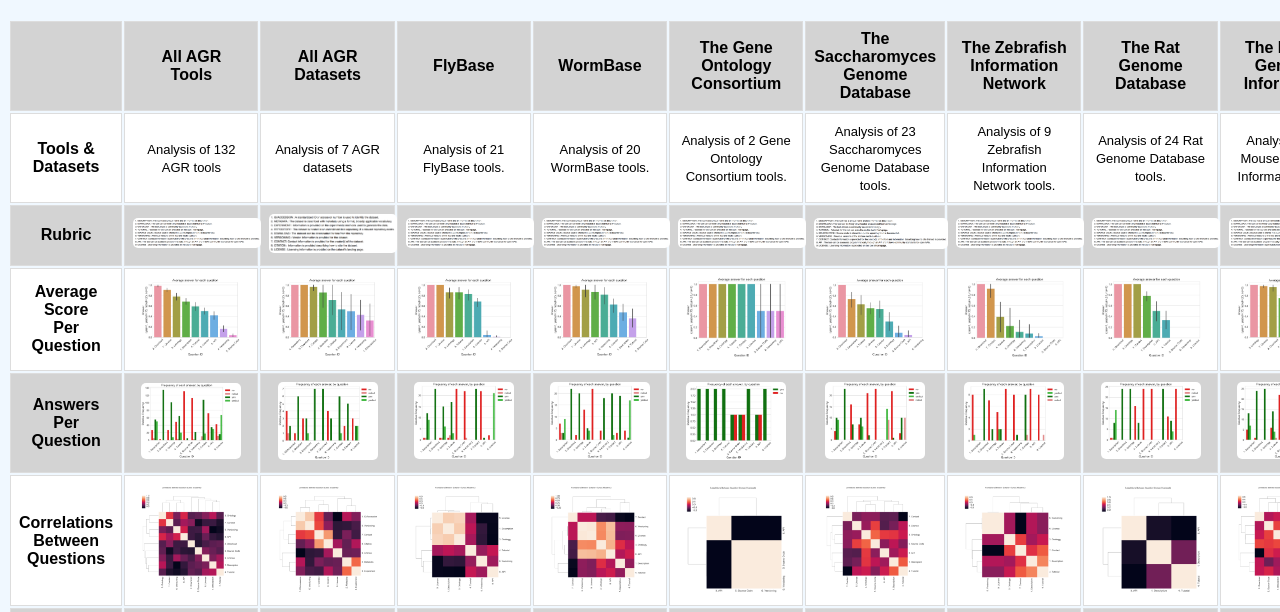
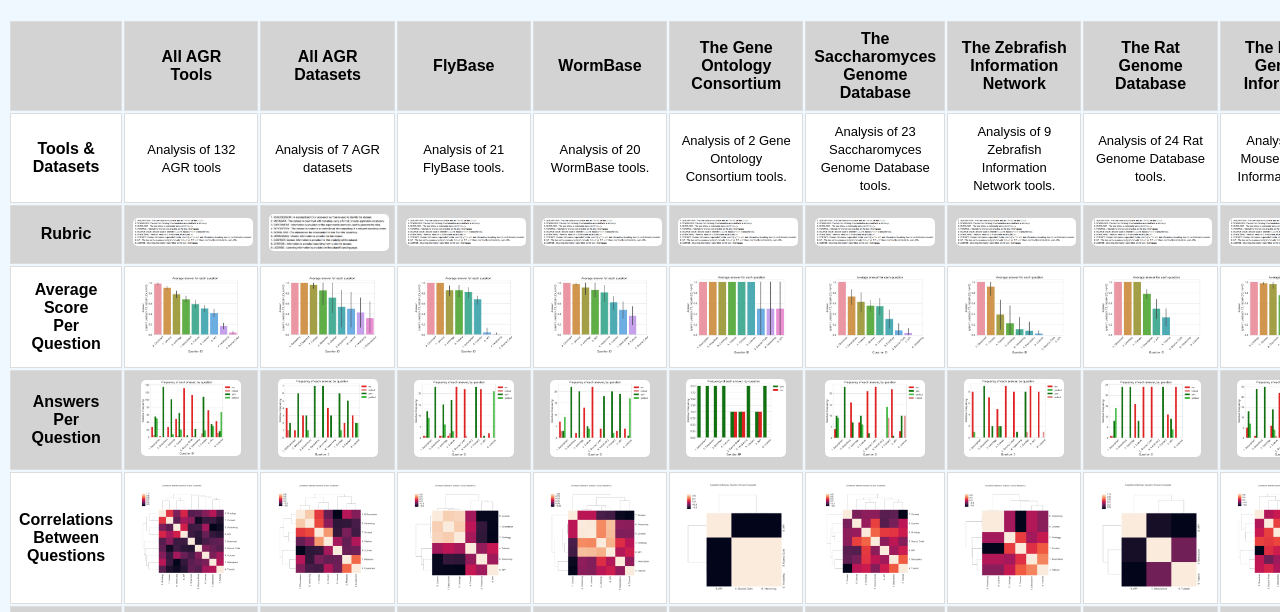
Before and after one commit to meganwojciechowicz/AGR-FAIR-Website, a plain HTML site: page index.html in a window 1280 px wide. Shown: the part 144-756 px from the top of the page. Drawn offline with Linux system fonts and the light colour scheme.

Commit message:
Update index.html

```diff
--- a/index.html
+++ b/index.html
@@ -36,15 +36,15 @@
             </tr>
             <tr>
                 <td><b>Rubric</b></td>
-                <td colspan=1 ><img class="myImages" id="myImg" src="images/tools_rubric.png" style="width:110%;max-width:140px"></td>
-                <td colspan=1><img class="myImages" id="myImg" src="images/datasets_rubric.png" style="width:110%;max-width:140px"></td>
-                <td colspan=1 ><img class="myImages"id="myImg" src="images/tools_rubric.png" style="width:110%;max-width:140px"></td>
-                <td colspan=1 ><img class="myImages" id="myImg" src="images/tools_rubric.png" style="width:110%;max-width:140px"></td>
-                <td colspan=1 ><img class="myImages" id="myImg" src="images/tools_rubric.png" style="width:110%;max-width:140px"></td>
-                <td colspan=1 ><img class="myImages" id="myImg" src="images/tools_rubric.png" style="width:110%;max-width:140px"></td>
-                <td colspan=1 ><img class="myImages" id="myImg" src="images/tools_rubric.png" style="width:110%;max-width:140px"></td>
-                <td colspan=1 ><img class="myImages" id="myImg" src="images/tools_rubric.png" style="width:110%;max-width:140px"></td>
-                <td colspan=1 ><img class="myImages" id="myImg" src="images/tools_rubric.png" style="width:110%;max-width:140px"></td>
+                <td colspan=1 ><img class="myImages" id="myImg" src="images/tools_rubric.png" style="width:110%;max-width:120px"></td>
+                <td colspan=1><img class="myImages" id="myImg" src="images/datasets_rubric.png" style="width:110%;max-width:120px"></td>
+                <td colspan=1 ><img class="myImages"id="myImg" src="images/tools_rubric.png" style="width:110%;max-width:120px"></td>
+                <td colspan=1 ><img class="myImages" id="myImg" src="images/tools_rubric.png" style="width:110%;max-width:120px"></td>
+                <td colspan=1 ><img class="myImages" id="myImg" src="images/tools_rubric.png" style="width:110%;max-width:120px"></td>
+                <td colspan=1 ><img class="myImages" id="myImg" src="images/tools_rubric.png" style="width:110%;max-width:120px"></td>
+                <td colspan=1 ><img class="myImages" id="myImg" src="images/tools_rubric.png" style="width:110%;max-width:120px"></td>
+                <td colspan=1 ><img class="myImages" id="myImg" src="images/tools_rubric.png" style="width:110%;max-width:120px"></td>
+                <td colspan=1 ><img class="myImages" id="myImg" src="images/tools_rubric.png" style="width:110%;max-width:120px"></td>
             </tr>
             <tr>
                 <td><b>Average Score<br/>Per Question</b></td>
```
